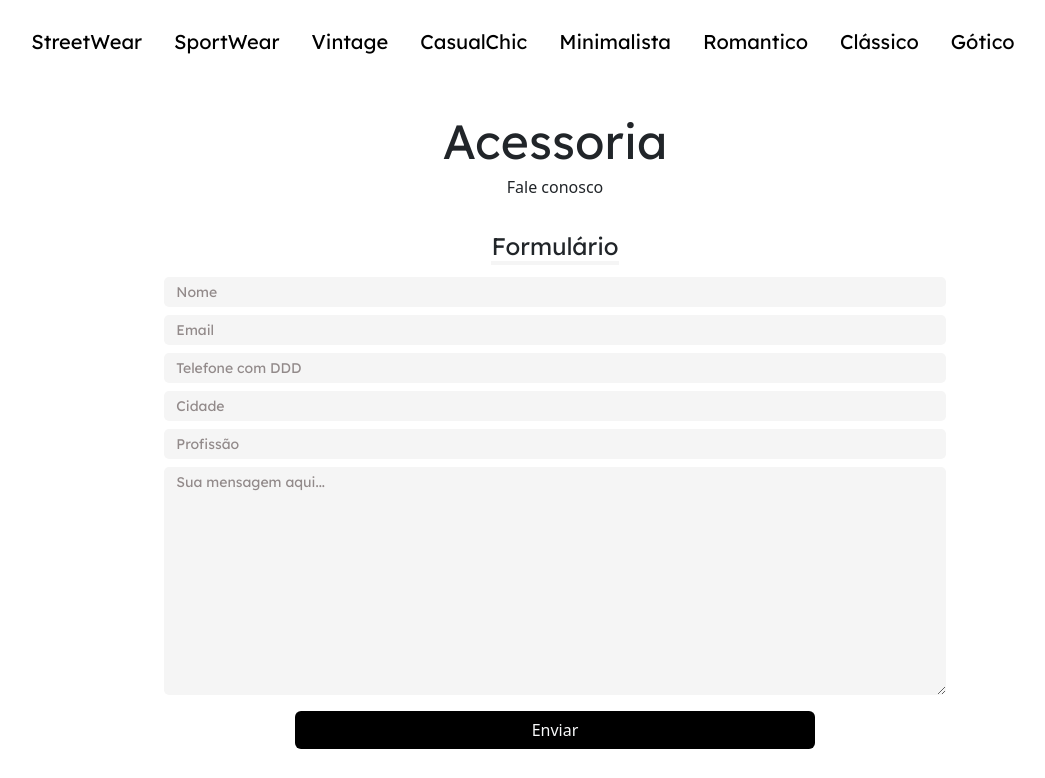
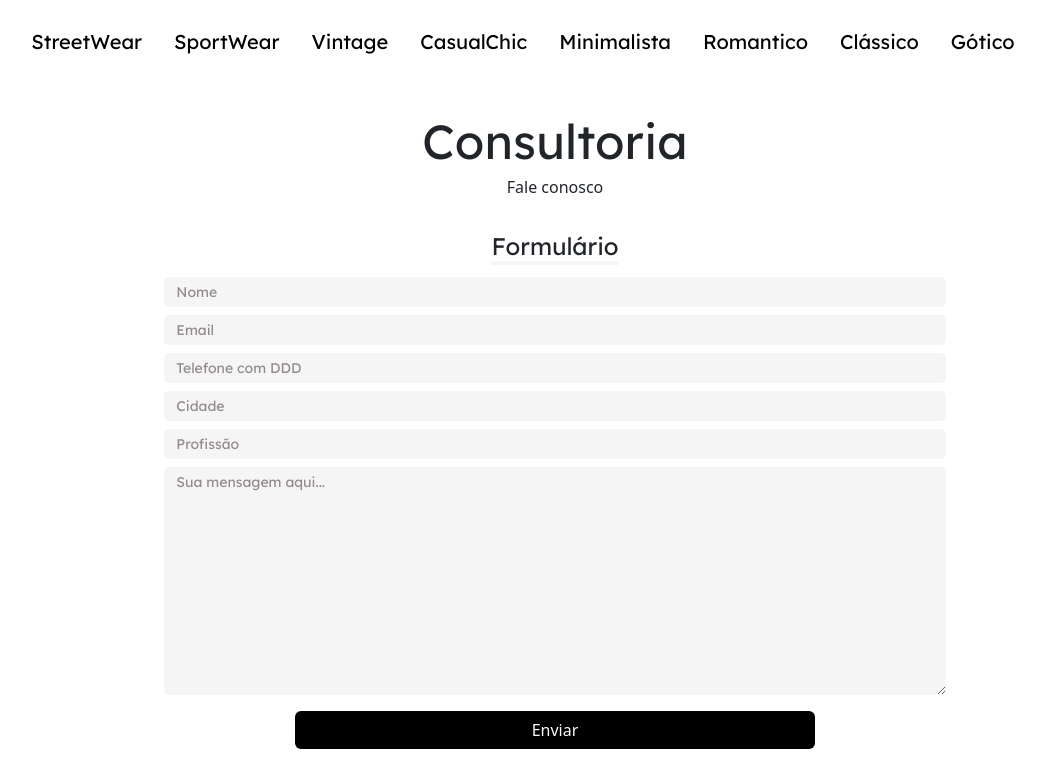
Before and after one commit to Gabrzz/trabalho-final, a plain HTML site: page pages/contact.html in a window 1280 px wide. Shown: the top 778 px of the page, without its empty margins (85-1130 px from the left). Drawn offline with nearby package versions, Linux system fonts and the light colour scheme.

Commit message:
Update contact.html
Contact page >> "Acessoria" para "Consultoria".

```diff
--- a/pages/contact.html
+++ b/pages/contact.html
@@ -117,7 +117,7 @@
 
     <div class="p-1 bg-pastel col-xl-8 mx-auto">
         <div class="d-flex align-items-center flex-column">
-            <span class="t-tittle mt-2">Acessoria</span>
+            <span class="t-tittle mt-2">Consultoria</span>
             <span class="t-stittle mt-1 mb-3">Fale conosco</span>
         </div>
 
```
